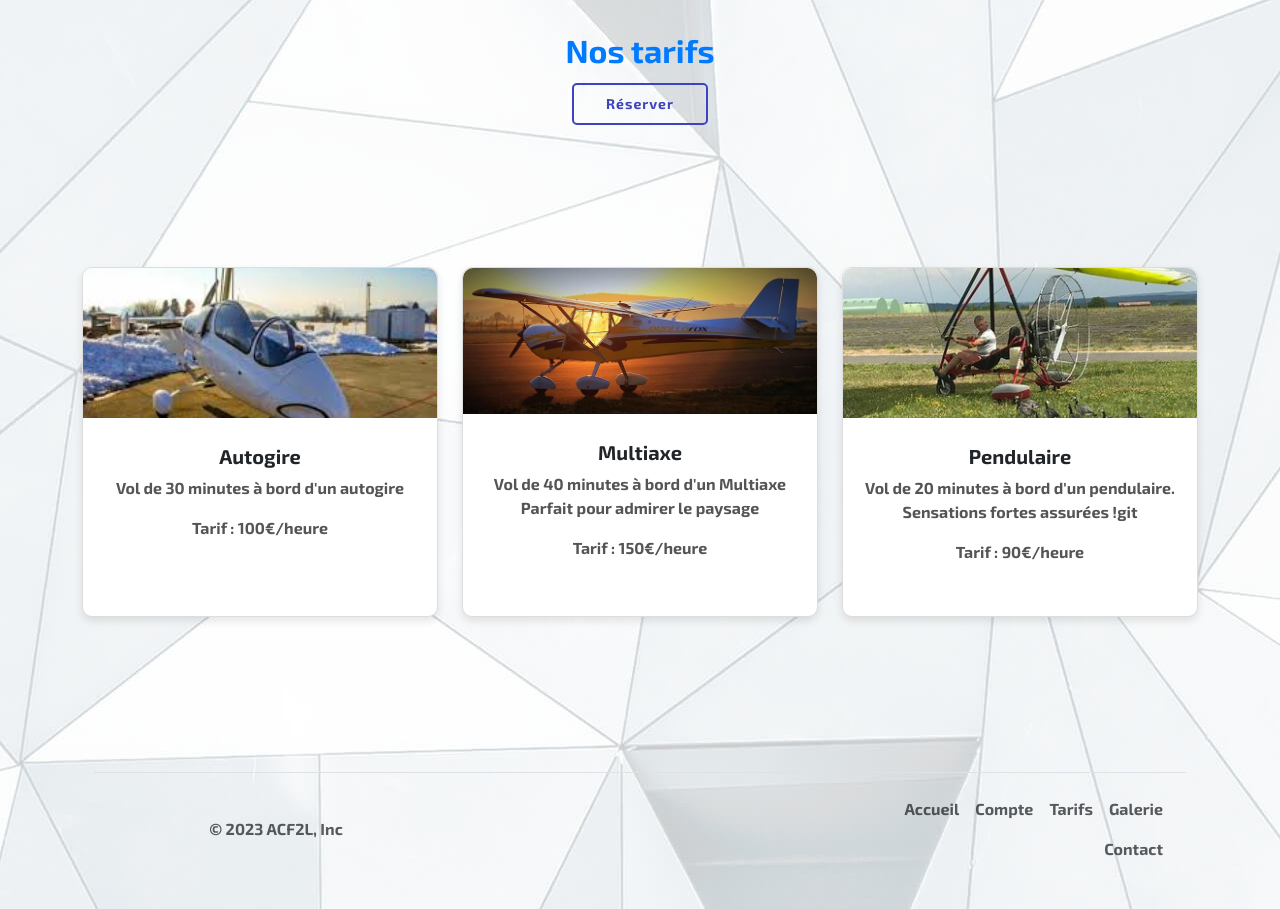
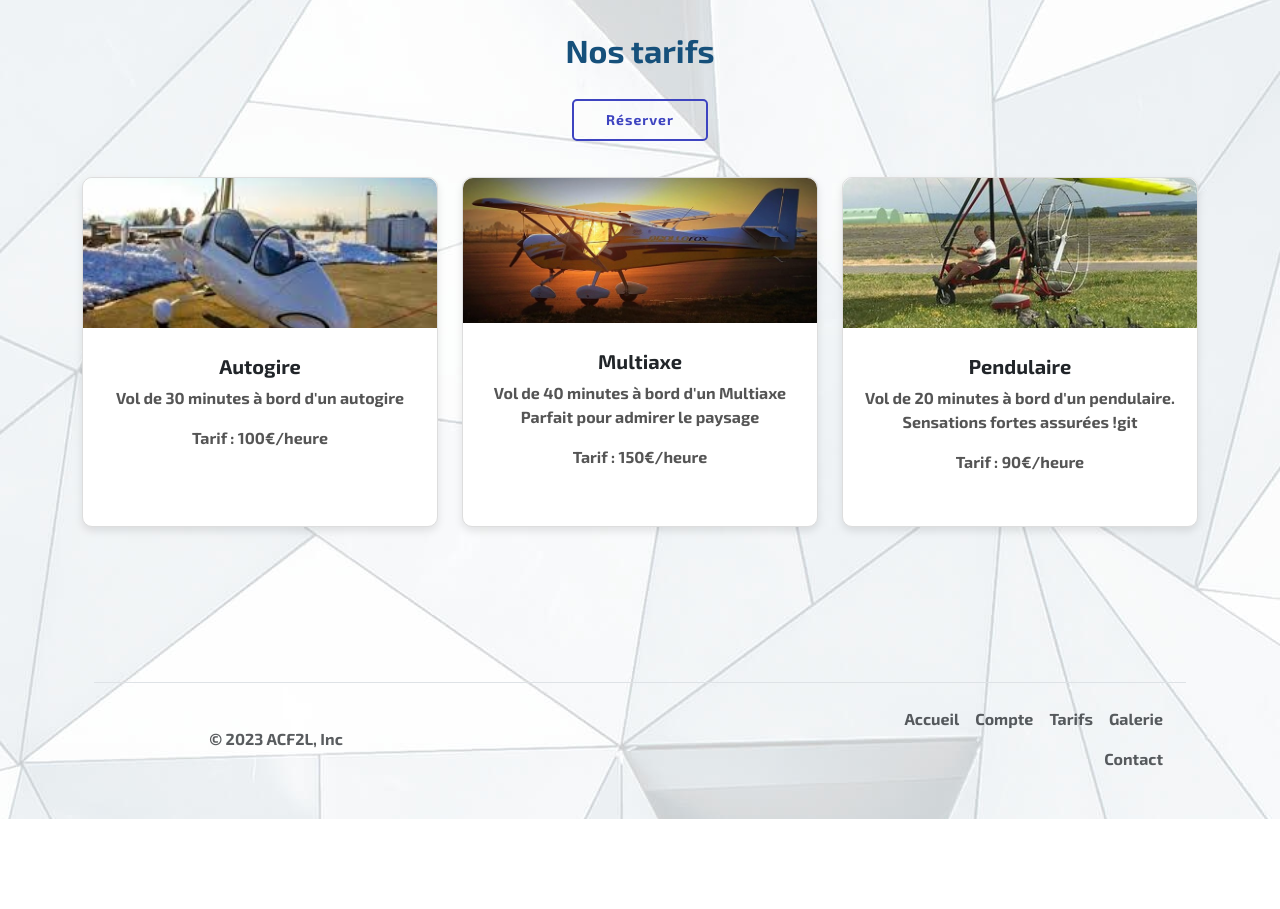
Before and after one commit to Karlitooo03/SAE303, a PHP site: page /tarifs.html in a window 1280 px wide. Shown: the part 81-990 px from the top of the page. After the commit the page ends 900 px from the top, so only its background shows below. Run offline with PHP 8.4, Linux system fonts and the light colour scheme.

Commit message:
amélioration de la page tarifs

```diff
--- a/assets/css/tarifs.css
+++ b/assets/css/tarifs.css
@@ -9,12 +9,36 @@ body {
   }
 
   h2 {
-    color: #007bff;
+    color: #16507b;
     margin-top:10%;
   }
 
+  /* CSS du bouton*/
+
+ #btn {
+  font-family: 'Exo 2', sans-serif;
+  font-weight: 600;
+  font-size: 14px;
+  letter-spacing: 1px;
+  display: inline-block;
+  padding: 12px 32px;
+  border-radius: 5px;
+  transition: 0.3s;
+  line-height: 1;
+  color: #3E44C0;
+  animation-delay: 0.8s;
+  margin-top: 2%;
+  border: 2px solid #3E44C0;
+}
+
+#btn :hover {
+  background: #E5BD55;
+  color: #fff;
+  text-decoration: none;
+}
+
   .card {
-    margin-top: 40%;
+    margin-top: 10%;
     border: 1px solid #ddd;
     border-radius: 10px;
     box-shadow: 0 4px 8px rgba(0, 0, 0, 0.1);
@@ -44,29 +68,7 @@ body {
     color: #555;
   }
 
-/* CSS du bouton*/
 
- #btn {
-    font-family: 'Exo 2', sans-serif;
-    font-weight: 600;
-    font-size: 14px;
-    letter-spacing: 1px;
-    display: inline-block;
-    padding: 12px 32px;
-    border-radius: 5px;
-    transition: 0.3s;
-    line-height: 1;
-    color: #3E44C0;
-    animation-delay: 0.8s;
-    margin-top: 6px;
-    border: 2px solid #3E44C0;
-  }
-
-  #btn :hover {
-    background: #E5BD55;
-    color: #fff;
-    text-decoration: none;
-  }
 
 
   a {
--- a/tarifs.html
+++ b/tarifs.html
@@ -72,7 +72,7 @@
     </div>
   </header>
 
-  <div class="container text-center mt-5">
+  <div class="container text-center ">
     <h2>Nos tarifs</h2>
     <a href="reservation.html" id="btn">Réserver</a>
     <div class="row justify-content-center">
@@ -140,6 +140,8 @@
     <script src="assets/vendor/swiper/swiper-bundle.min.js"></script>
     <script src="assets/vendor/php-email-form/validate.js"></script>
     <script src="assets/js/main.js"></script>
+
+
 </body>
 
 </html>
```
